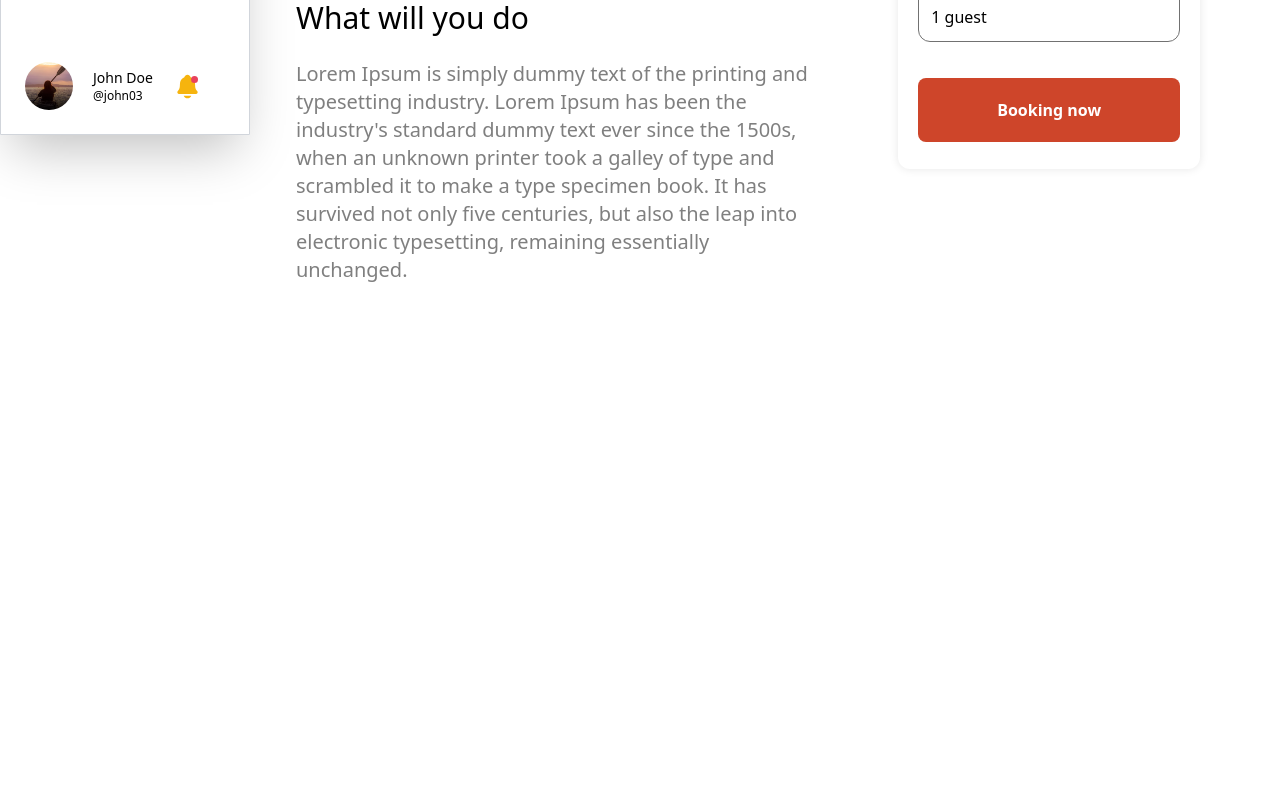
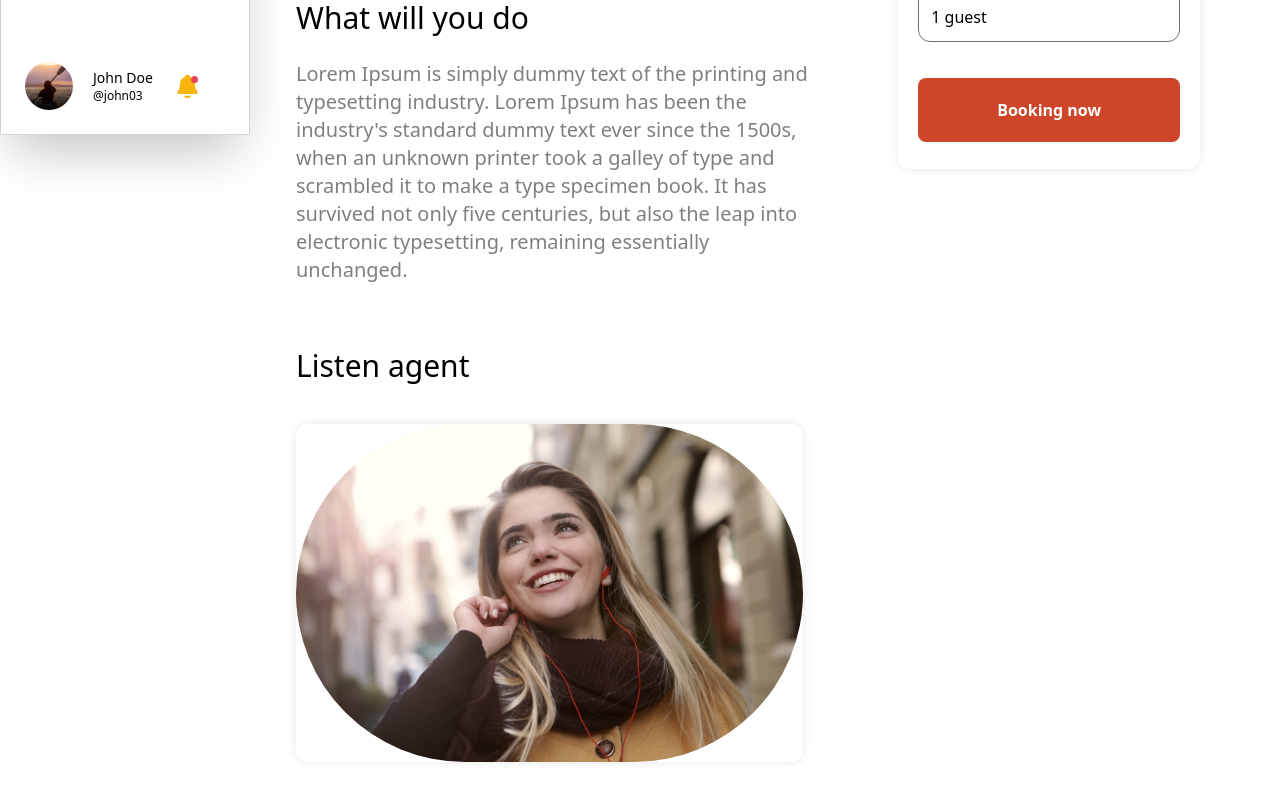
Before and after one commit to AxelCoolpa/COOL-FRONT, a React (Vite) app: page /details/1 in a window 1280 px wide. Shown: the part 665-1465 px from the top of the page. Before the commit the page ends 949 px from the top, so only its background shows below. Built offline with nearby package versions, Linux system fonts and the light colour scheme.

Commit message:
change grid distribution & render ListenAgent section

```diff
--- a/src/components/sections/DetailMainSection.tsx
+++ b/src/components/sections/DetailMainSection.tsx
@@ -6,6 +6,7 @@ import { listings } from '../../mocks/listingsCards'
 import DetailHeader from '../details/DetailHeader'
 import DetailInfo from '../details/DetailInfo'
 import BookingCard from '../details/BookingCard'
+import ListenAgent from '../details/ListenAgent'
 
 const DetailMainSection = () => {
 	const { id } = useParams()
@@ -15,14 +16,19 @@ const DetailMainSection = () => {
 	return (
 		<div className='max-w-screen-2xl mx-auto'>
 			<DetailHeader listing={listing} />
-			<div className='grid grid-cols-1 lg:grid-cols-7 md:gap-10 pt-16'>
+			<div className='grid grid-cols-1 xl:grid-cols-7 md:gap-10 pt-16'>
 				<DetailInfo
 					name={listing?.name}
 					rating={listing?.rating}
 					description={listing?.description}
 				/>
-				<div className='order-first mb-10 lg:order-last lg:col-span-3'>
+				<div className='order-first mb-10 xl:order-last lg:col-span-3'>
 					<BookingCard price={listing?.price} />
+				</div>
+			</div>
+			<div className='grid grid-cols-1 xl:grid-cols-9 md:gap-10 pt-16'>
+				<div className='col-span-5'>
+					<ListenAgent />
 				</div>
 			</div>
 		</div>
```
